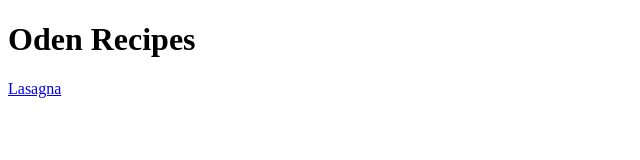
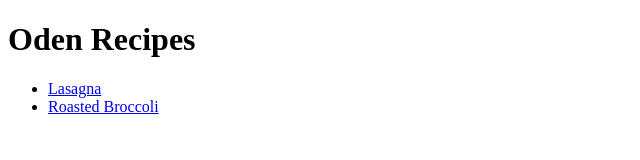
Before and after one commit to pjdre/odin-recipes, a plain HTML site: page index.html in a window 1280 px wide. Shown: the whole page, without its empty margins (0-640 px from the left). Drawn offline with Linux system fonts and the light colour scheme.

Commit message:
Add roasted broccoli recipe
Added roasted broccoli recipe, linked to index, and changed recipes on index page to an UL

```diff
--- a/index.html
+++ b/index.html
@@ -7,6 +7,10 @@
 
 <body>
     <h1>Oden Recipes</h1>
-    <a href="recipes/lasagna.html">Lasagna</a>
+    <ul>
+        <li><a href="recipes/lasagna.html">Lasagna</a></li>
+        <li><a href="recipes/roasted_broccoli.html">Roasted Broccoli</a></li>
+    </ul>
+
 </body>
 </html>
```
